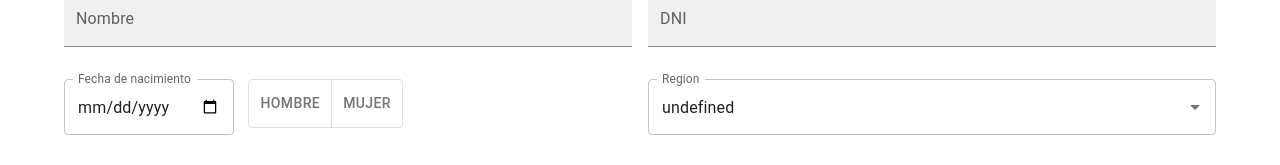
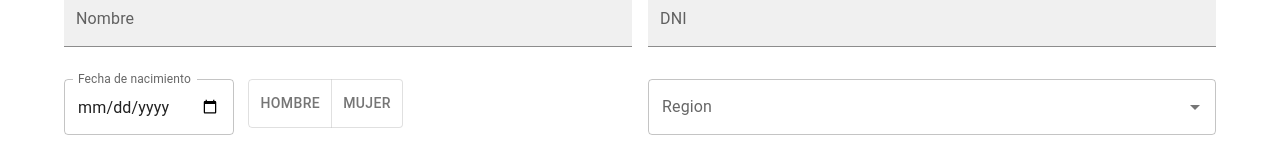
Before and after one commit to nicoleKraenau/Finalito, a React (Create React App) app in the folder tesis-morosidad-front-main/: page /agregarcliente in a window 1280 px wide. Shown: the part 193-358 px from the top of the page. Built offline with nearby package versions, Linux system fonts and the light colour scheme; no server answers.

Commit message:
Arreglo 2

```diff
--- a/tesis-morosidad-front-main/src/components/Nuevocliente.js
+++ b/tesis-morosidad-front-main/src/components/Nuevocliente.js
@@ -18,7 +18,7 @@ export default function NuevoCliente() {
   const [dataRegion, setDataRegion] = useState([]);
   const [dataMotivo, setDataMotivo] = useState([]);
   const [dataClientes, setClientes] = useState([]);
-  const [laregion, setLaregion] = useState([]);
+  const [laregion, setLaregion] = useState(null);
   const [alertOpen, setAlertOpen] = useState(false);
   const [store, dispatch] = useContext (StoreContext)
   const { user } = store;
```
